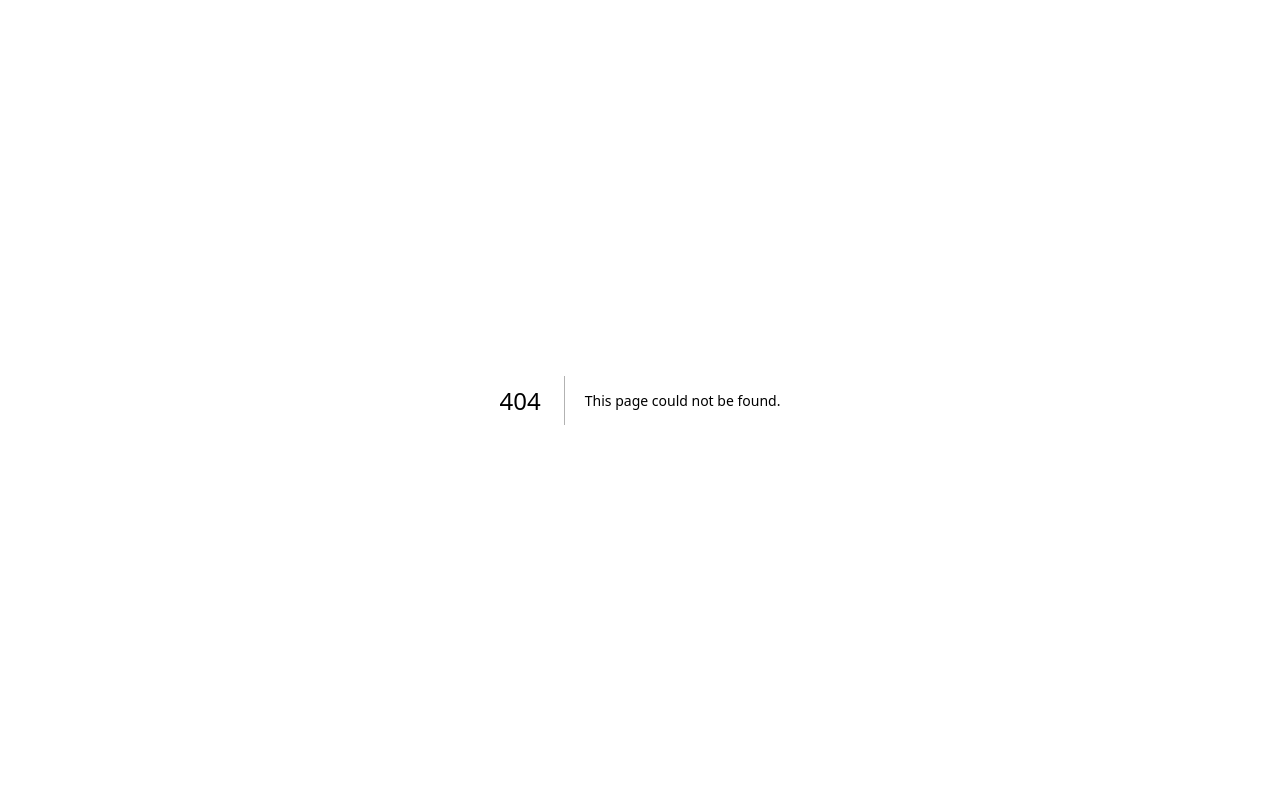
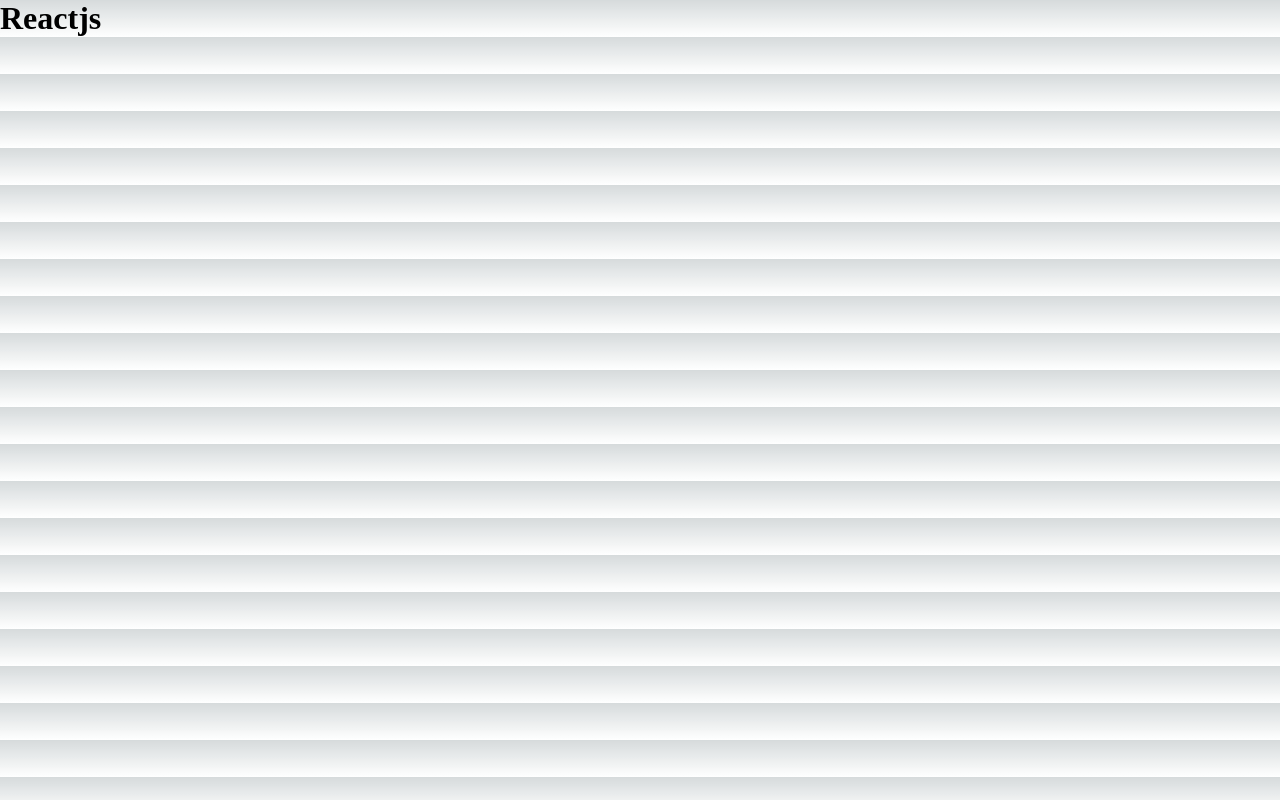
Before and after one commit to Mehdi-haghdoost/practice-nextjs, a Next.js app: page /courses/react in a window 1280 px wide. Before the commit this address had no page. Built offline with nearby package versions, Linux system fonts and the light colour scheme.

Commit message:
create Nested Route for courses in Nextjs

```diff
--- /dev/null
+++ b/pages/courses/react.js
@@ -0,0 +1,9 @@
+import React from 'react'
+
+function Reactjs() {
+  return (
+    <h1>Reactjs</h1>
+  )
+}
+
+export default Reactjs
```
